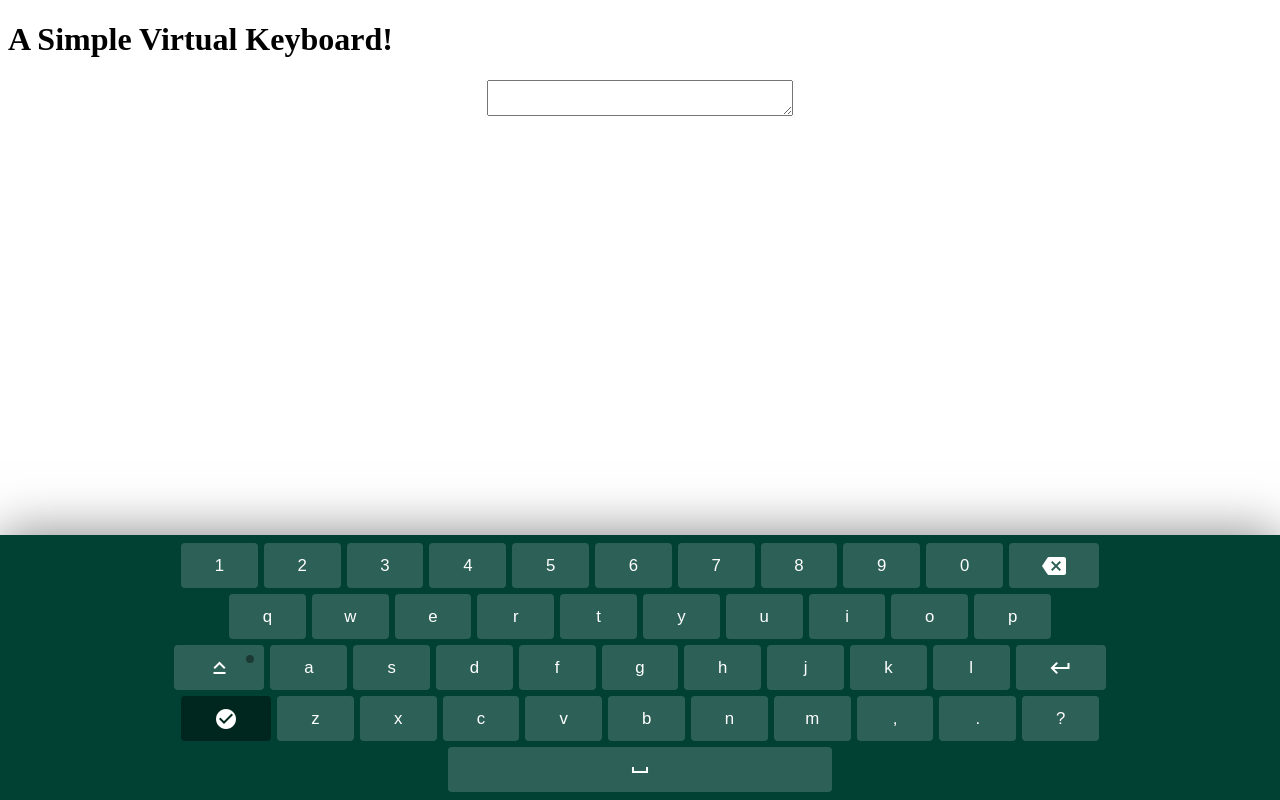
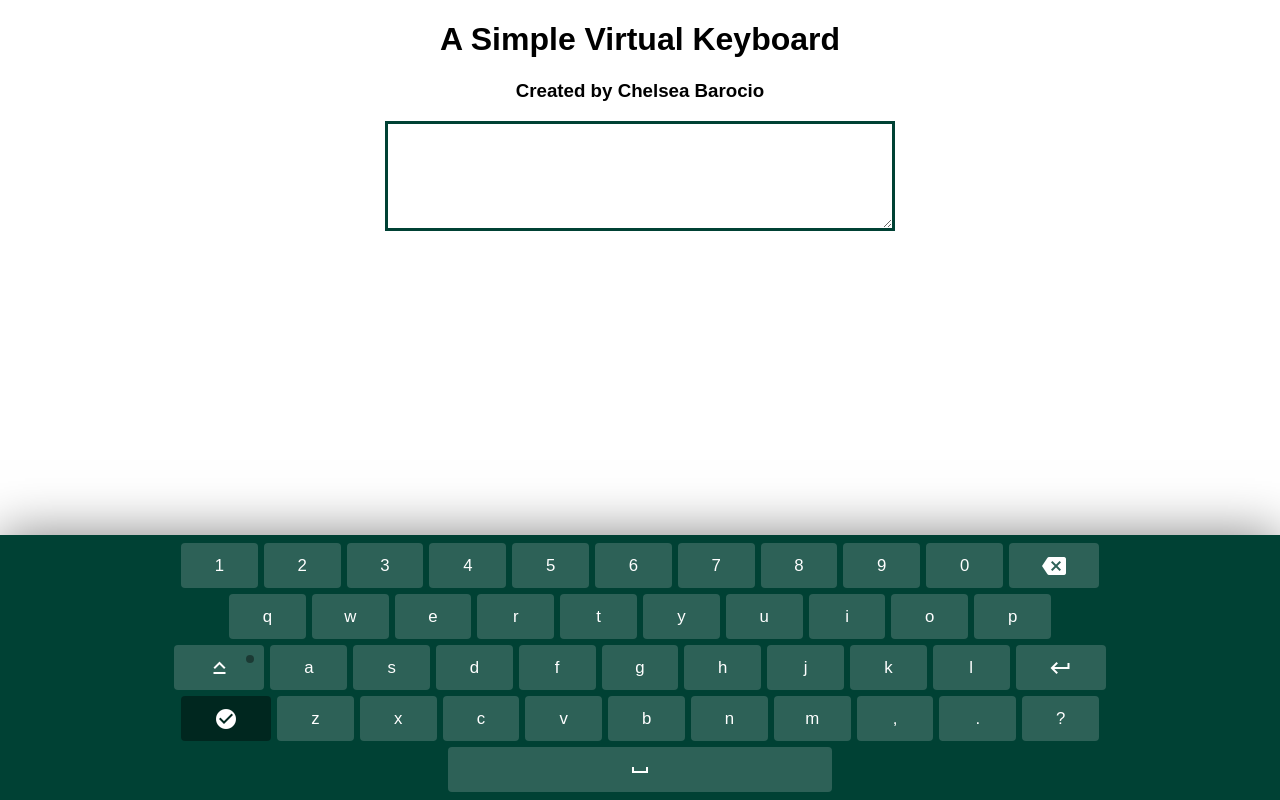
Before and after one commit to bchelsea/simple-keyboard, a plain HTML site: page index.html in a window 1280 px wide. Drawn offline with Linux system fonts and the light colour scheme.

Commit message:
text area styling

```diff
--- a/index.html
+++ b/index.html
@@ -9,8 +9,9 @@
 </head>
 
 <body>
-    <h1><strong>A Simple Virtual Keyboard!</strong></h1>
-    <textarea class="use-keyboard-input" style="top:130px; width:300px;"></textarea>
+    <h1><strong>A Simple Virtual Keyboard</strong></h1>
+    <h3>Created by Chelsea Barocio</h3>
+    <textarea class="use-keyboard-input" style="top:130px; height:100px; width:500px;"></textarea>
 </body>
 
 
--- a/keyboard.css
+++ b/keyboard.css
@@ -77,4 +77,13 @@ textarea {
     display: block;
     margin-left: auto;
     margin-right: auto;
+    border: 3px solid #004134;
+    font-family: Arial, Helvetica, sans-serif;
+    font-size: 18px;
+
 }
+
+h1, h3{
+    text-align: center;
+    font-family: Arial, Helvetica, sans-serif;
+}
```
